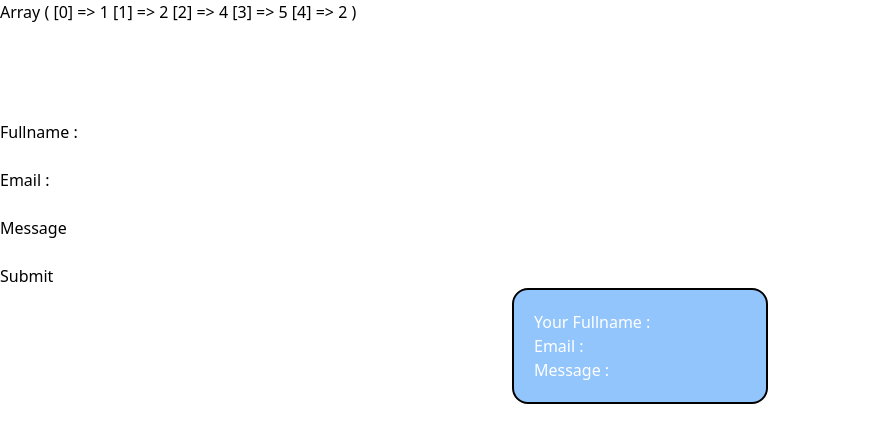
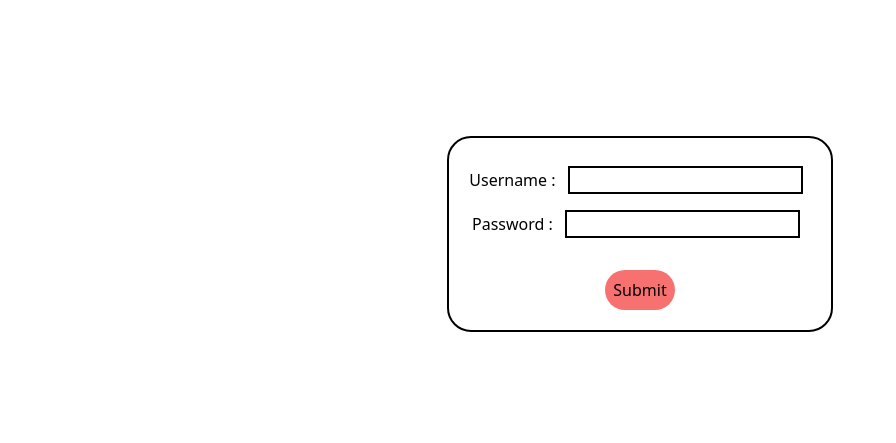
Before and after one commit to Jay-Scripts/PHP-Self-Study, a PHP site: page / in a window 1280 px wide. Shown: the top 443 px of the page, without its empty margins (0-896 px from the left). Run offline with PHP 8.4, Linux system fonts and the light colour scheme; style sheets or scripts are compiled from the project's sources; some libraries are stand-ins or nearby versions.

Commit message:
Day 1 Basic Input validation

```diff
--- a/index.php
+++ b/index.php
@@ -10,75 +10,67 @@
 </head>
 
 <body>
-        <!-- <?php
-                $names = array('name' => '', 'asd' => '', 'asd2' => "");
-                $names['name'] = "Jay";
-                echo $names['name'];
-                ?> -->
+    <?php
+    $username = $password = $messageUsername = $messagePassword = $loginMsgSuccess = $loginMsgFail = "";
 
-        <?php
-        $num1 = 1;
-        $num2 = 5;
-        $num3 = 2;
-        $numbers = [1, 2, 4, 5];
-        array_push($numbers, 2);
-        print_r($numbers);
-
-        $fullName = $email = $message = "";
-        $errors = array('fullName' => "", 'email' => "", 'message' => "");
 
     if ($_SERVER["REQUEST_METHOD"] == "POST") {
-            $fullName = $_POST['fullName'];
-            $email = $_POST['email'];
-            $message = $_POST['message'];
+        $username = $_POST['username'];
+        $password = $_POST['password'];
+        $sanitizedUserName = trim($username);
+        $sanitizedPassword = trim($password);
+        if ($sanitizedUserName === "Admin") {
+            $messageUsername = "Username Match!";
+        } else {
+            $messageUsername = "Username don't match!";
+        }
 
-            if (empty($fullName)) {
-                $errors['fullName'] = "Please enter a Fullname";
+        if ($sanitizedPassword == "12345") {
+            $messagePassword = "Password Match!";
         } else {
-                if (!preg_match('/^[a-zA-Z]+$/', $fullName)) {
-                    $errors['fullName'] = "Please enter a valid name";
+            $messagePassword = "Password don't match!";
         }
-            }
-            if (empty($email)) {
-                $errors['email'] = "Please enter a email";
-            } elseif (!filter_var($email, FILTER_VALIDATE_EMAIL)) {
-                $errors['email'] = "Please enter a valid email";
-            }
-            if (empty($message)) {
-                $errors['message'] = "Please enter a Message";
+
+        if ($sanitizedUserName === "Admin" && $sanitizedPassword == "12345") {
+            $loginMsgSuccess = "Login successful, welcome admin!";
+        } else {
+            $loginMsgFail = "Invalid credentials";
         }
     }
     ?>
+
+
     <br><br><br><br><br>
-        <form action="index.php" method="post">
-            <label for="Full Name">Fullname :</label><br>
-            <input type="text" name="fullName"><br>
-            <p><?php
-                echo htmlspecialchars($errors['fullName'])
-                ?> </p>
-            <label for="email">Email :</label><br>
-            <input type="text" name="email" id="email"><br>
-            <p><?php
-                echo htmlspecialchars($errors['email'])
-                ?> </p>
-            <label for="message">Message</label><br>
-            <input type="text" name="message" id="message"> <br>
-            <p><?php
-                echo htmlspecialchars($errors['message'])
-                ?> </p>
-            <button name="submit" type="submit">Submit</button>
+
+    <div class="flex items-center justify-center w-.5 h-0.4">
+        <div class="border-1 border-black p-4 rounded-3xl">
+            <form action="index.php" method="POST" class="text-center border-2 border-black p-5 rounded-3xl">
+                <p class="bg-green-300">
+                    <?php
+                    echo htmlspecialchars($loginMsgSuccess);
+                    ?>
+                </p>
+                <p class="bg-red-300">
+                    <?php
+                    echo htmlspecialchars($loginMsgFail);
+                    ?>
+                </p>
+                <label for="username">Username : </label>
+                <input class="m-2 border-2 border-black" type="text" name="username" value="<?php echo htmlspecialchars($username); ?>"><br>
+                <p class="bg-green-300"> <?php
+                                            echo htmlspecialchars($messageUsername);
+                                            ?></p>
+                <label for="password">Password :</label>
+                <input class="m-2 border-2 border-black" type="password" name="password" value="<?php echo htmlspecialchars($password); ?>"><br>
+                <p class="bg-green-300"> <?php
+                                            echo htmlspecialchars($messagePassword);
+                                            ?></p>
+                <br>
+                <button class="text-center bg-red-400 border-1 p-2 rounded-3xl" name="submit">Submit</button>
             </form>
-
-        <div class="flex items-center justify-center">
-            <div class="container border-2 border-black w-[20vw] rounded-2xl p-5 bg-blue-300 text-white">
-                <?php
-                echo "Your Fullname : " . htmlspecialchars($fullName) . "<br>" .
-                    "Email : " . htmlspecialchars($email) . "<br>" .
-                    "Message : " . htmlspecialchars($message);
-
-                ?>
         </div>
     </div>
+
 </body>
 
 </html>
```
Lines whose indentation alone changed are shown as unchanged.
